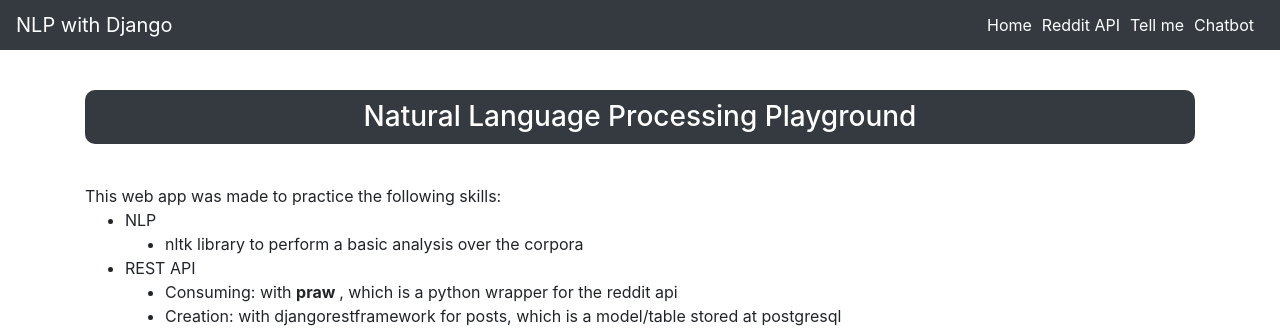
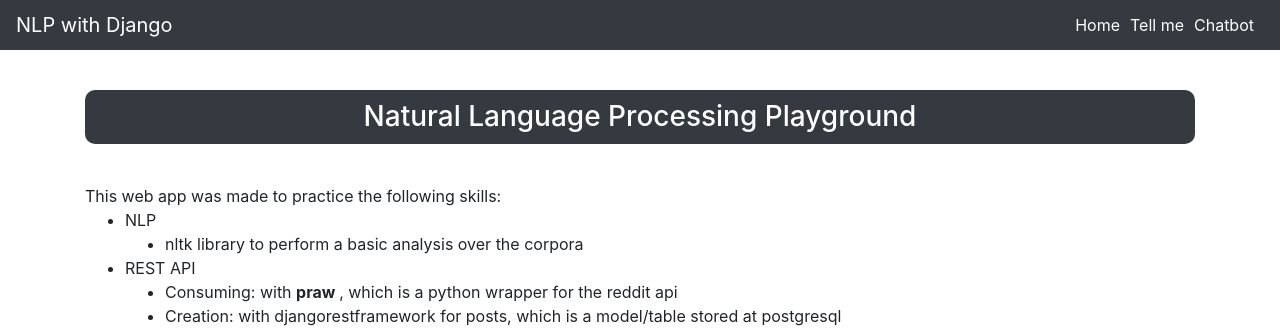
Before and after one commit to daniel-sjkdm/djangonltk, a Django app: page / in a window 1280 px wide. Shown: the top 330 px of the page. Run offline with Django 3.2, Linux system fonts and the light colour scheme; parts of the project's set-up code (start-up, migrations or seed data) failed here and were passed over; some libraries are stand-ins or nearby versions.

Commit message:
Base template was modified

```diff
--- a/templates/base.html
+++ b/templates/base.html
@@ -24,9 +24,6 @@
             <ul class="navbar-nav ml-auto">
                 <li class="nav-item active">
                     <a href="{% url 'posts:index' %}"> Home </a>
-                </li>
-                <li class="nav-item">
-                    <a href="{% url 'posts:reddit' %}"> Reddit API </a>
                 </li>
                 <li class="nav-item">
                     <a href="{% url 'posts:tell-me' %}"> Tell me </a>
```
